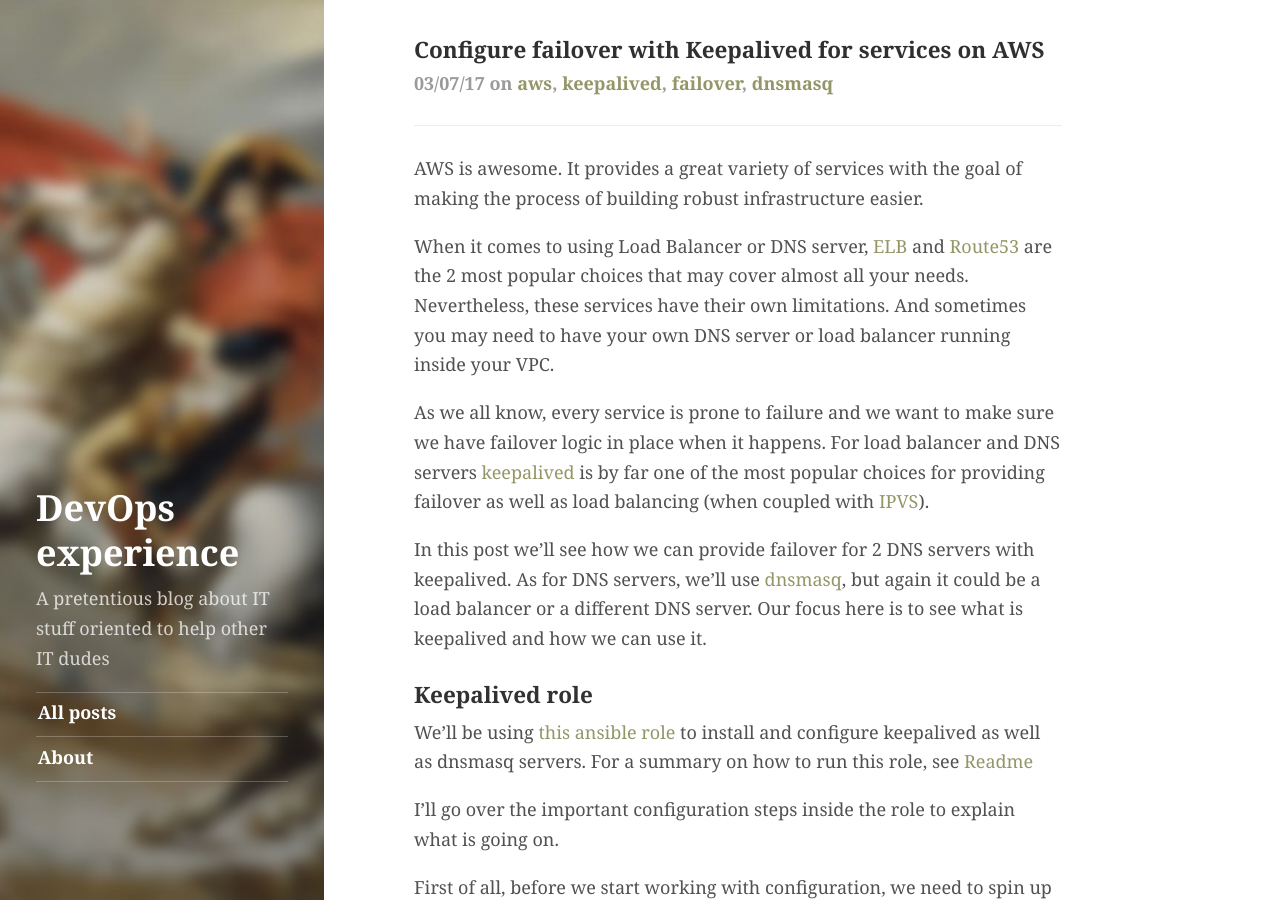
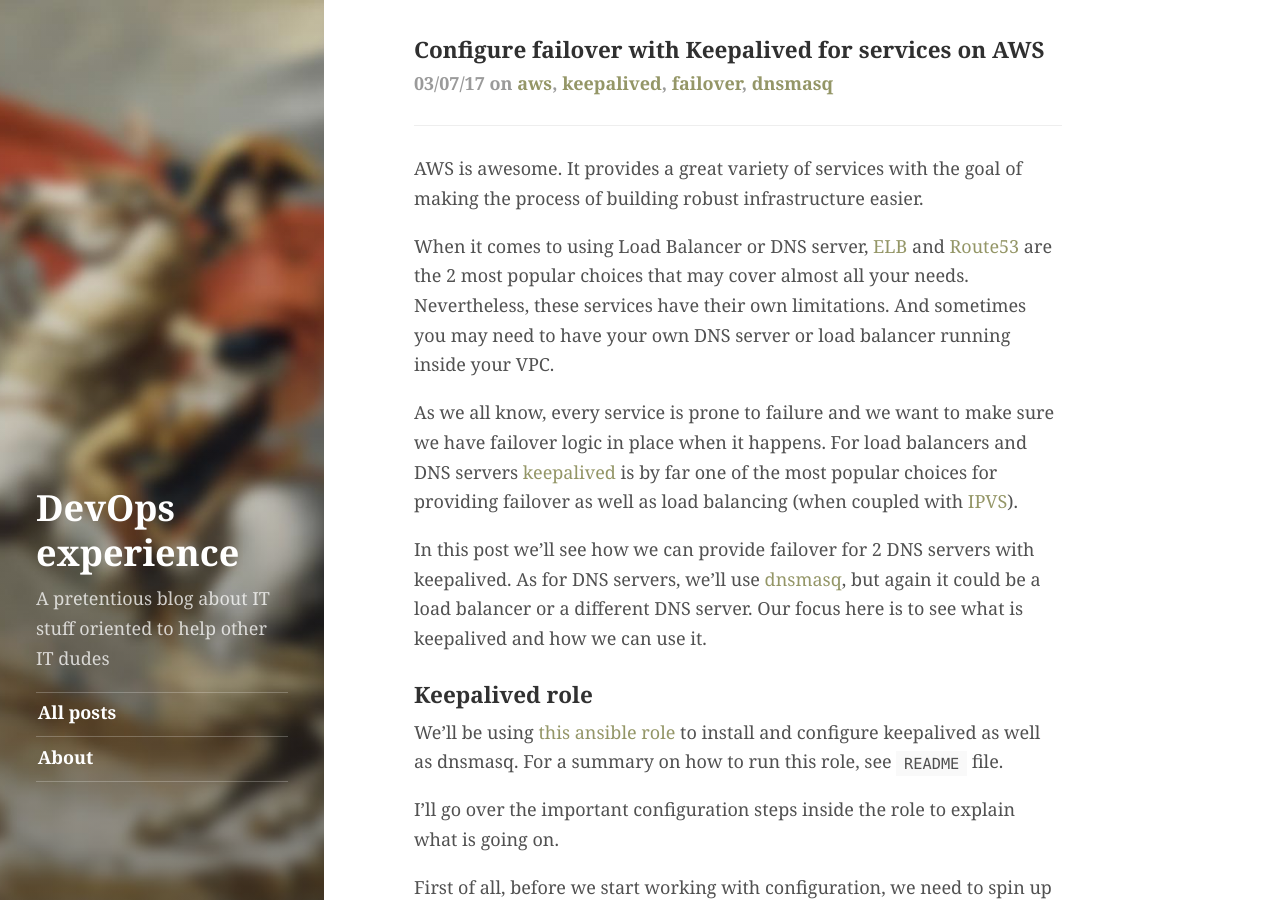
Before and after one commit to Artemmkin/Artemmkin.github.io, a Jekyll site: the page built from _posts/2017-03-07-keepalived-failover-for-dns.md, in a window 1280 px wide and 900 px high. Built offline with Jekyll 4.4.1, drawn with Linux system fonts in a browser that asks for light colours; comment, search, counter and statistics services are not loaded; some of the changed text lies outside the part shown.

Commit message:
Edit keepalived post

````diff
--- a/_posts/2017-03-07-keepalived-failover-for-dns.md
+++ b/_posts/2017-03-07-keepalived-failover-for-dns.md
@@ -8,13 +8,13 @@ AWS is awesome. It provides a great variety of services with the goal of making
 When it comes to using Load Balancer or DNS server, [ELB](http://docs.aws.amazon.com/elasticloadbalancing/latest/userguide/what-is-load-balancing.html) and [Route53](http://docs.aws.amazon.com/Route53/latest/DeveloperGuide/Welcome.html) are the 2 most popular choices that may cover almost all your needs. Nevertheless, these services have their own limitations. And sometimes you may need to have your own DNS server or load balancer running inside your VPC.
 
 As we all know, every service is prone to failure and we want to make sure we have failover logic in place when it happens.
-For load balancer and DNS servers [keepalived](https://github.com/acassen/keepalived) is by far one of the most popular choices for providing failover as well as load balancing (when coupled with [IPVS](https://en.wikipedia.org/wiki/IP_Virtual_Server)).
+For load balancers and DNS servers [keepalived](https://github.com/acassen/keepalived) is by far one of the most popular choices for providing failover as well as load balancing (when coupled with [IPVS](https://en.wikipedia.org/wiki/IP_Virtual_Server)).
 
 In this post we'll see how we can provide failover for 2 DNS servers with keepalived.<!--break--> As for DNS servers, we'll use [dnsmasq](https://linux.die.net/man/8/dnsmasq), but again it could be a load balancer or a different DNS server. Our focus here is to see what is keepalived and how we can use it.
 
 ### Keepalived role
 
-We'll be using [this ansible role](https://github.com/Artemmkin/keepalived-aws-ansible) to install and configure keepalived as well as dnsmasq servers. For a summary on how to run this role, see [Readme](https://github.com/Artemmkin/keepalived-aws-ansible/blob/master/README.md)
+We'll be using [this ansible role](https://github.com/Artemmkin/keepalived-aws-ansible) to install and configure keepalived as well as dnsmasq. For a summary on how to run this role, see ```README``` file.
 
 I'll go over the important configuration steps inside the role to explain what is going on.
 
@@ -60,8 +60,7 @@ killall -0 dnsmasq
 This basically checks if dnsmasq service is running. We can judge whether it is running or not by the exit status after running this script. As we'll see in a few moments, keepalived runs this script with specified frequency and checks the exit status. If the exit status is zero, then everything is fine and no action will be taken. If it's a non-zero value, keepalived will enter the _fault_ state (which we'll avoid with the use of ```weight``` parameter, see below).
 
 We also copy ```master.sh``` script:
-~~~yml
-{% raw %}
+~~~yml{% raw %}
 #!/bin/bash
 VIP={{ VIP }}
 Instance_ID=`/usr/bin/curl --silent http://169.254.169.254/latest/meta-data/instance-id`
@@ -69,14 +68,12 @@ ENI_ID=`aws ec2 describe-instances --instance-ids $Instance_ID | grep eni -m 1 |
 ENI=`echo ${ENI_ID::-1} | tr -d '"'`
 
 aws ec2 assign-private-ip-addresses --network-interface-id $ENI --private-ip-addresses $VIP --allow-reassignment
-{% endraw %}
-~~~
+~~~{% endraw %}
 This script will be run in case of transition to a ```MASTER``` state, i.e. when ```test-dnsmasq.sh``` script returns a non-zero value or instance with dnsmasq master server simply dies.
 In this script, we first determine our ```Instance ID```, then use its value to find out ```Network Interface ID```, and finally assign VIP to the instance on which we're running the script.
 
 Now we reached the most interesting part which is keepalived configuration ^^
-~~~bash
-{% raw %}
+~~~bash{% raw %}
 vrrp_script chk_service {
        script "/etc/keepalived/test-dnsmasq.sh"
        interval {{ interval }}                      # check every 2 seconds
@@ -84,7 +81,6 @@ vrrp_script chk_service {
        rise {{ rise }}       # require 2 successes for OK
        weight -5 # if substracted from master's priority the number should be less than backup's priority
 }
-
 vrrp_instance VI_1 {
    state {{ keepalived_role }}
    interface {{ keepalived_shared_iface }}
@@ -108,11 +104,10 @@ vrrp_instance VI_1 {
    }
    notify_master /etc/keepalived/master.sh
 }
-{% endraw %}
-~~~
+~~~{% endraw %}
 ```vrrp_script``` block serves the purpose of running our ```test-dnsmasq.sh``` script with the specified frequency.
 The key part in this block is the ```weight``` parameter. Its value is ```-5``` which means that ```5``` will be subtracted from vrrp instance _priority_ when script returns a non-zero value.
-From the start we assign each keepalived instance a priority. Instance with the highest priority will be the ```MASTER```. So in this case, when the script check fails, we subtract a value from instance priority big enough to make it transition into ```BACKUP``` state.
+From the start we assign each keepalived instance a priority. An instance with the highest priority will be the ```MASTER```. So, in this case, when the script check fails, we subtract a value from instance priority big enough to make it transition into ```BACKUP``` state.
 
 The rest of the configuration is pretty much self-explanatory. The only thing I want to note here is this line:
 ~~~yml
@@ -150,7 +145,7 @@ If you ever worked with Amazon, you probably already know that ```/etc/resolv.co
 
 Let's try to resolve a domain name we put in ```domain_dict```. Run on the launched ubuntu instance the following command:
 ~~~yml
-dig test.test.com
+$ dig test.test.com
 ~~~
 You should receive in return an IP address you put in ```defaults```.
 
@@ -158,7 +153,7 @@ You should receive in return an IP address you put in ```defaults```.
 
 Now let's stop dnsmasq service on our _master dnsmasq_ instance:
 ~~~yml
-service dnsmasq stop
+$ service dnsmasq stop
 ~~~
 Try resolving this name again. It may take a few seconds for a ```BACKUP``` dnsmasq server to transition to ```MASTER``` state because of the options we specified in ```vrrp_script``` block.
 
@@ -167,7 +162,7 @@ You should also be able to see in your AWS Console that the secondary IP address
 
 Now let's turn dnsmasq service back on on the _first_ dnsmasq instance:
 ~~~yml
-service dnsmasq start
+$ service dnsmasq start
 ~~~
 You should see that VIP was reassigned back to the first instance and resolution of our domain names still works.
 
````
Also changed, not shown: other parts of _posts/2017-03-07-keepalived-failover-for-dns.md (+1 -1 lines).
